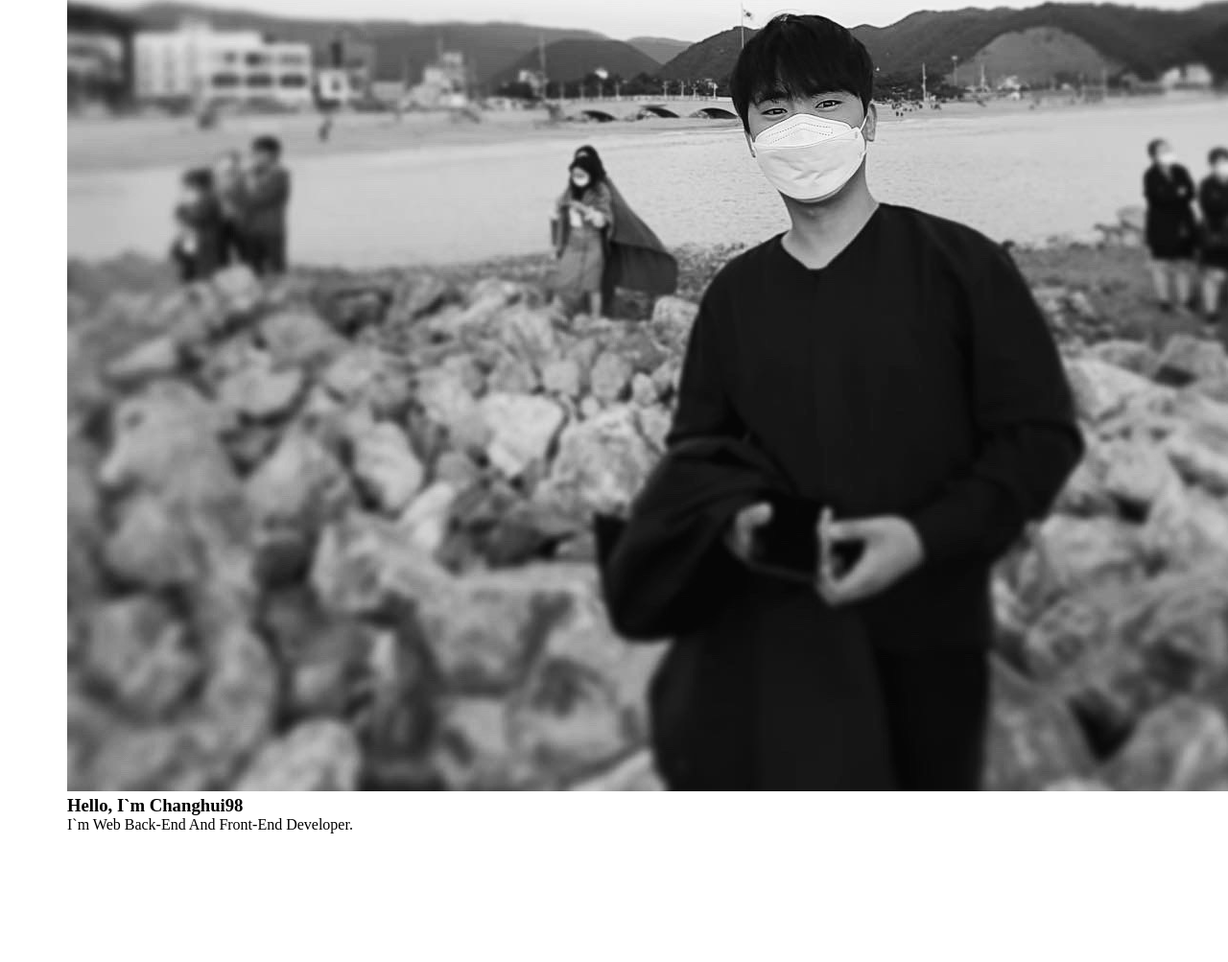
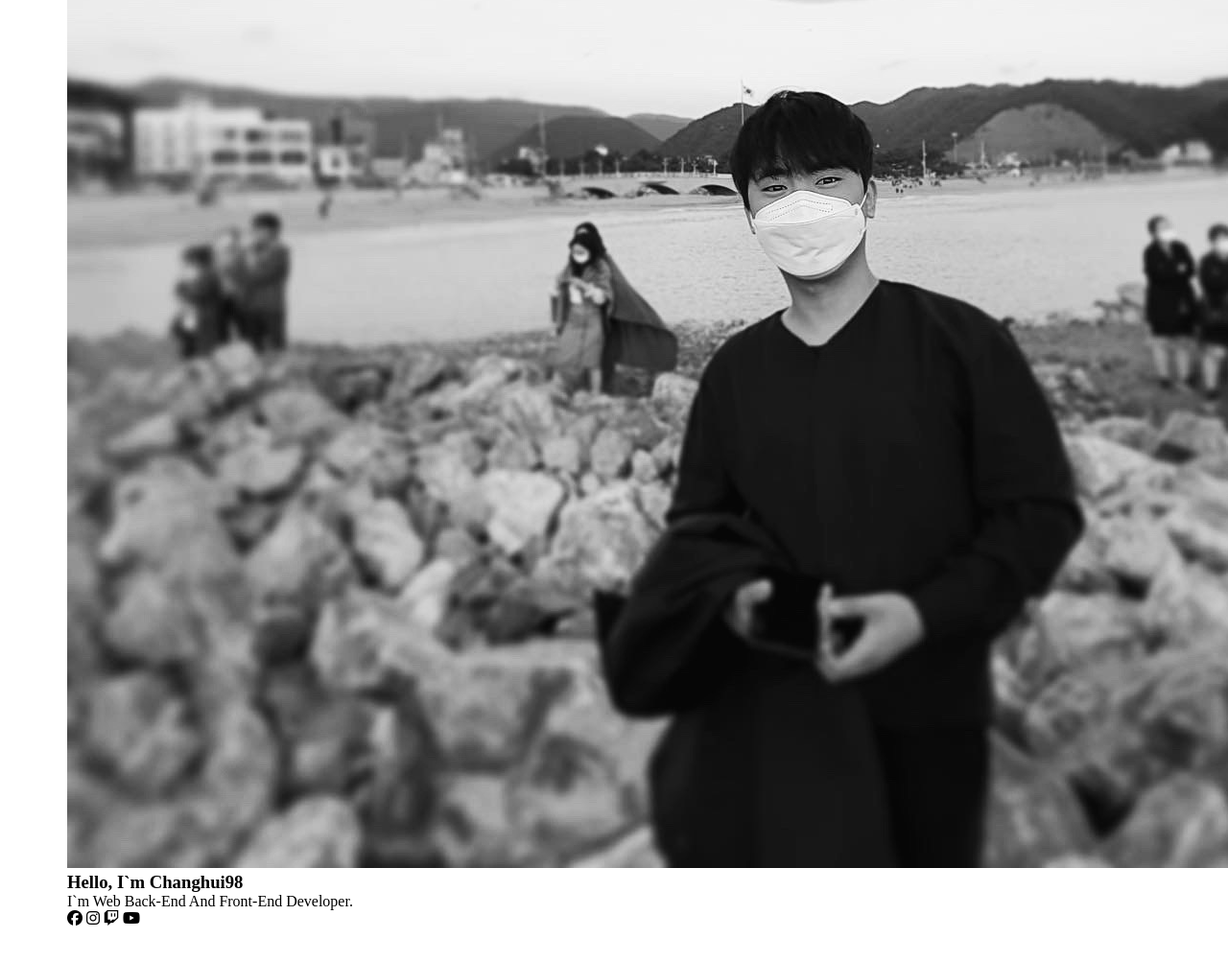
Before and after one commit to changhui98/HtmlCssJs, a plain HTML site: page index.html in a window 1280 px wide. Shown: the part 1460-2463 px from the top of the page at 96% size. Before the commit the page ends 2329 px from the top, so only its background shows below. Drawn offline with Linux system fonts and the light colour scheme.

Commit message:
About Me section style css

```diff
--- a/index.html
+++ b/index.html
@@ -70,7 +70,23 @@
                 <div class="right">
                     <h3>Hello, <strong>I`m Changhui98</strong></h3>
                     <p>I`m Web Back-End And Front-End Developer.</p>
+                    <div class="social">
+                        <a href="#">
+                            <i class="fa-brands fa-facebook"></i>
+                        </a>
 
+                        <a href="#">
+                            <i class="fa-brands fa-instagram"></i>
+                        </a>
+
+                        <a href="#">
+                            <i class="fa-brands fa-twitch"></i>
+                        </a>
+
+                        <a href="#">
+                            <i class="fa-brands fa-youtube"></i>
+                        </a>
+                    </div>
                 </div>
             </div>
 
--- a/style.css
+++ b/style.css
@@ -136,3 +136,11 @@ main h2 span::after{
 }
 
 /* 메인 영역 End */
+
+section {
+    padding: 5rem 0;
+}
+
+section:nth-child(2n){
+    background-color: #f8f8f8;
+}
```
